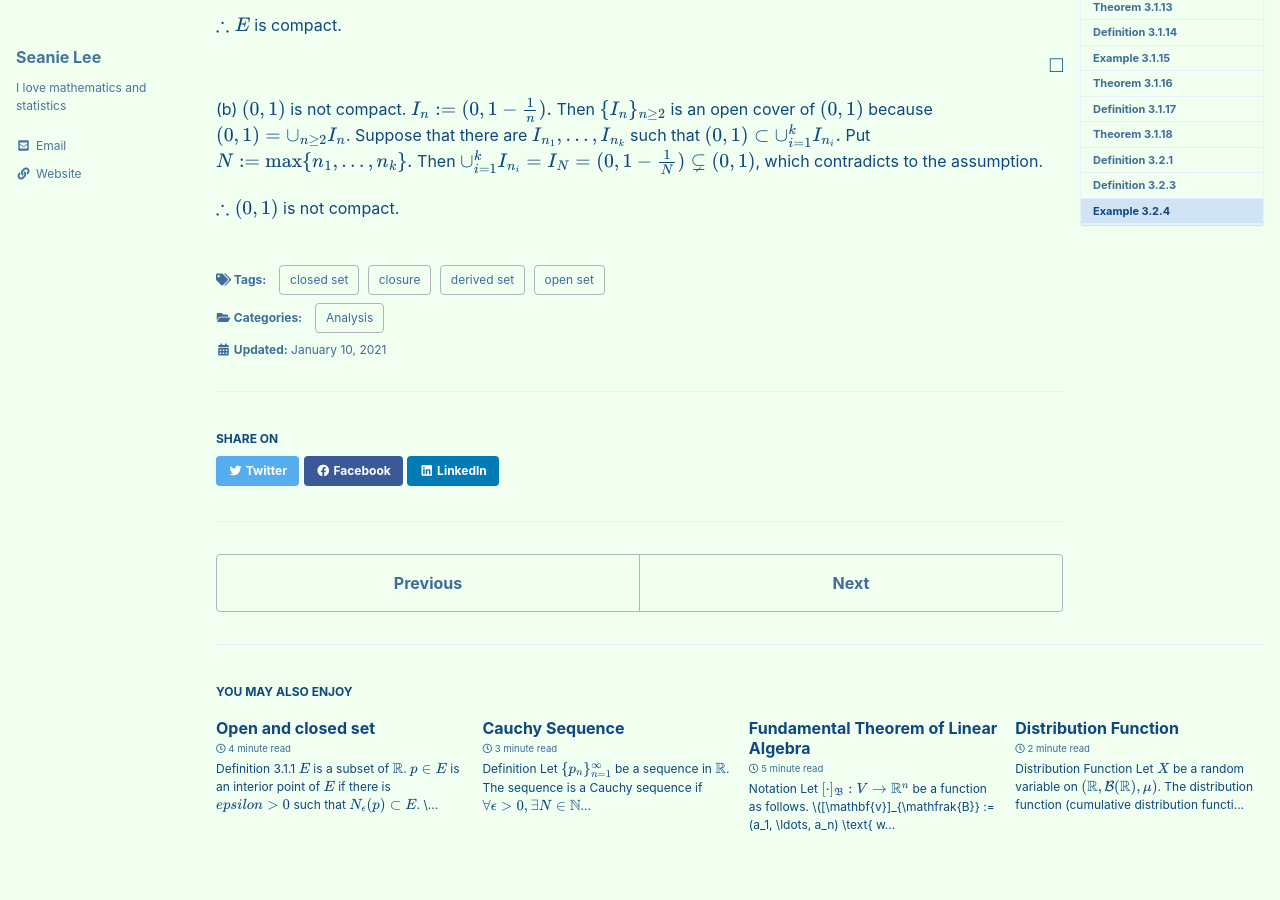
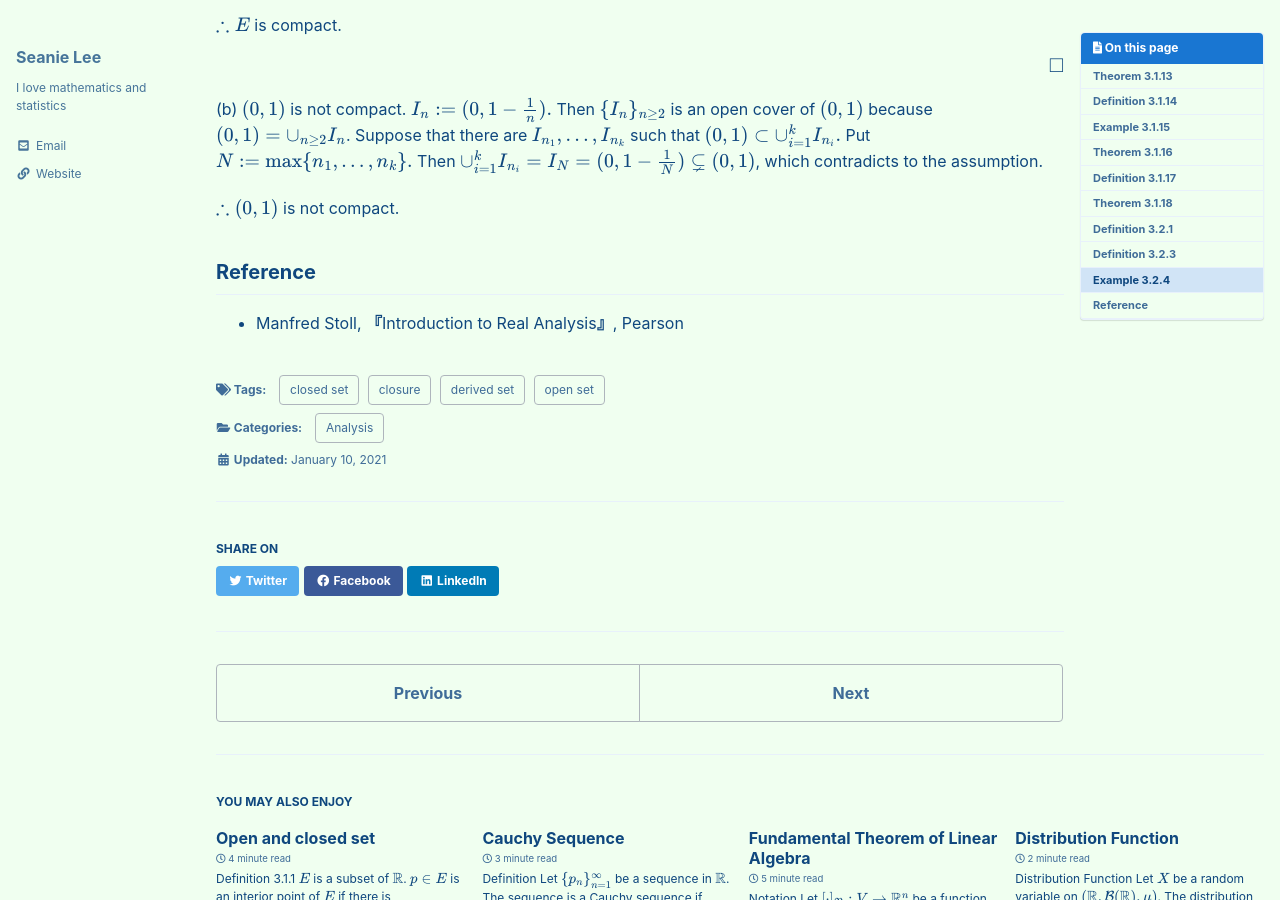
Before and after one commit to seanie12/blog, a Jekyll site: the page built from _posts/2021-01-10-open-close-2.md, in a window 1280 px wide and 900 px high, scrolled down 2929 px. Built offline with Jekyll 4.4.1, drawn with Linux system fonts in a browser that asks for light colours; cached includes are drawn as plain includes; formulas are drawn with MathJax 3.

Commit message:
Update 2021-01-10-open-close-2.md

```diff
--- a/_posts/2021-01-10-open-close-2.md
+++ b/_posts/2021-01-10-open-close-2.md
@@ -120,3 +120,6 @@ $$\tag*{$\square$}$$
 (b) $(0,1)$ is not compact. $I_n := (0, 1-\frac{1}{n}).$ Then $$\{I_n\}_{n\geq2}$$ is an open cover of $(0,1)$ because $(0,1) = \cup_{n\geq 2} I_n$. Suppose that there are $I_{n_1}, \ldots, I_{n_k}$ such that $(0,1) \subset \cup_{i=1}^k I_{n_i}.$  Put $$N:=\max\{n_1, \ldots, n_k\}.$$ Then $\cup_{i=1}^k I_{n_i} = I_N = (0, 1-\frac{1}{N}) \subsetneq (0,1)$, which contradicts to the assumption.
 
 $\therefore (0,1)$ is not compact.
+
+## Reference
+- Manfred Stoll, **『**Introduction to Real Analysis**』**, Pearson
```
